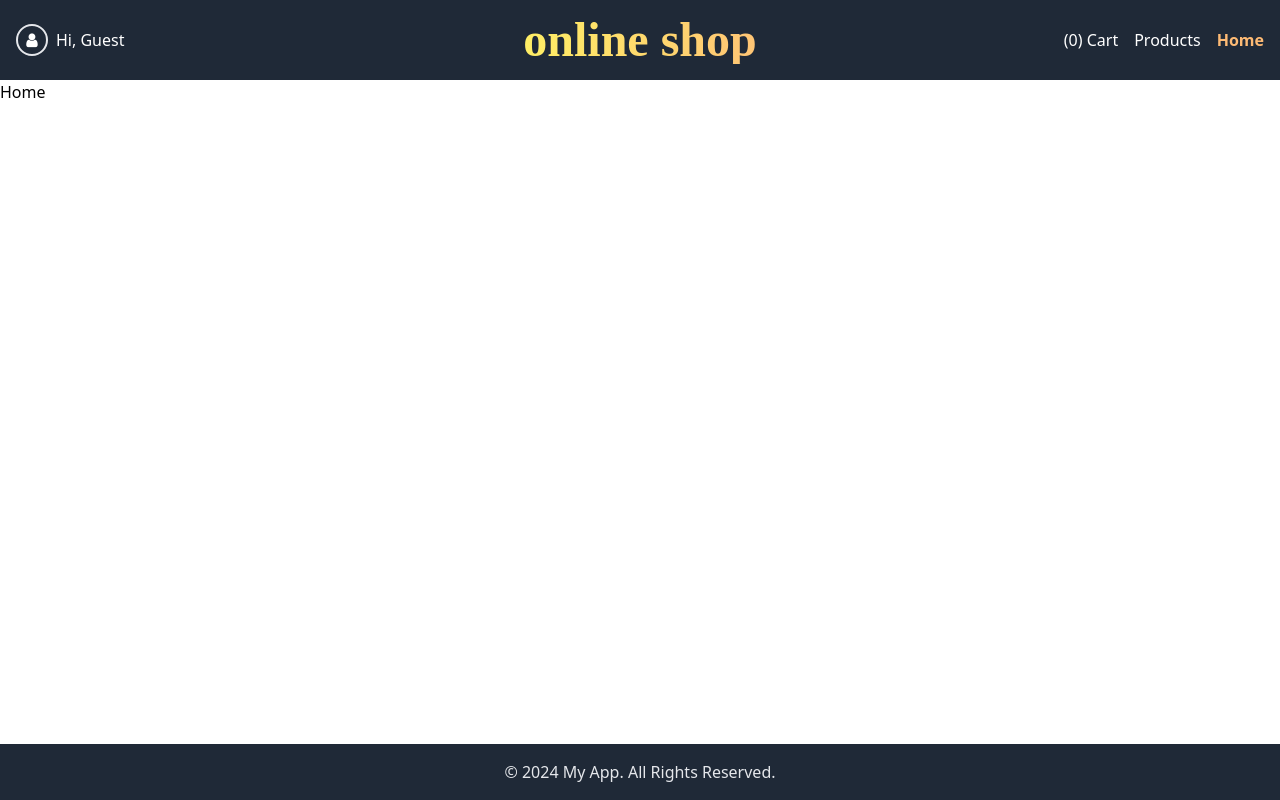
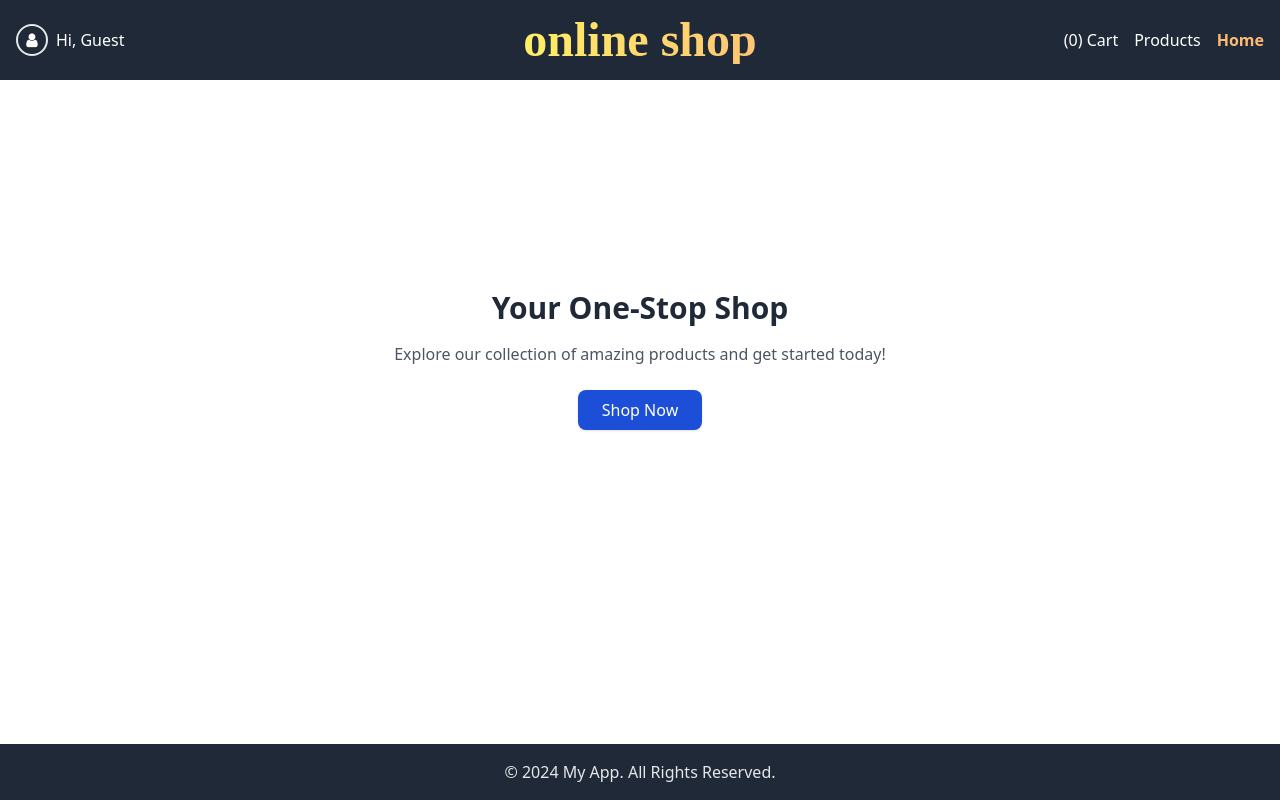
Before and after one commit to SinaAmini90/online-shop, a React (Create React App) app: page / in a window 1280 px wide. Built offline with nearby package versions, Linux system fonts and the light colour scheme; no server answers.

Commit message:
add wellcome note to home page

```diff
--- a/src/pages/Home.tsx
+++ b/src/pages/Home.tsx
@@ -1,6 +1,29 @@
 import React from "react";
+import { useNavigate } from "react-router-dom";
 
-const Home: React.FC = () => {
-  return <div>Home</div>;
+const HomePage: React.FC = () => {
+  const navigate = useNavigate();
+  const handleClickButton = () => {
+    navigate("/products-list");
+  };
+  return (
+    <div className="flex items-center justify-center min-h-[70vh]">
+      <section className="px-4 text-center">
+        <h2 className="text-3xl font-semibold text-gray-800">
+          Your One-Stop Shop
+        </h2>
+        <p className="text-gray-600 mt-4">
+          Explore our collection of amazing products and get started today!
+        </p>
+        <button
+          onClick={handleClickButton}
+          className="mt-6 px-6 py-2 bg-blue-700 text-white rounded-lg shadow hover:bg-blue-800"
+        >
+          Shop Now
+        </button>
+      </section>
+    </div>
+  );
 };
-export default Home;
+
+export default HomePage;
```
